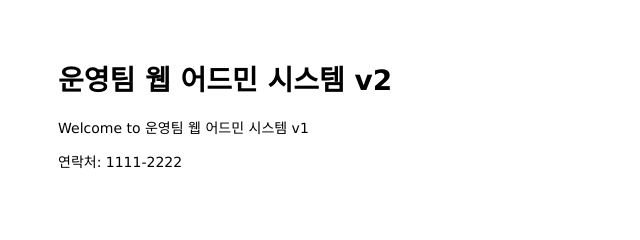
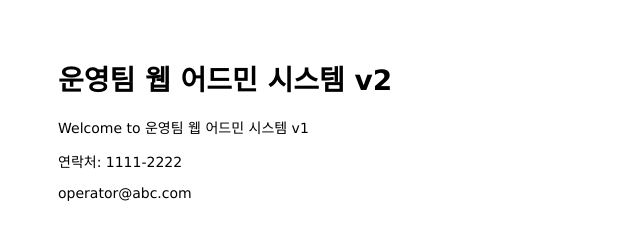
Before and after one commit to jhoonpaik/mastering-git-github, a website: page public/index.html in a window 1280 px wide. Shown: the whole page, without its empty margins (0-640 px from the left). Drawn offline with Linux system fonts and the light colour scheme.

Commit message:
Change content in main page

```diff
--- a/public/index.html
+++ b/public/index.html
@@ -13,6 +13,7 @@
 
 <footer>
   <p>연락처: 1111-2222</p>
+  <p>operator@abc.com</p>
 </footer>
 
 
```
